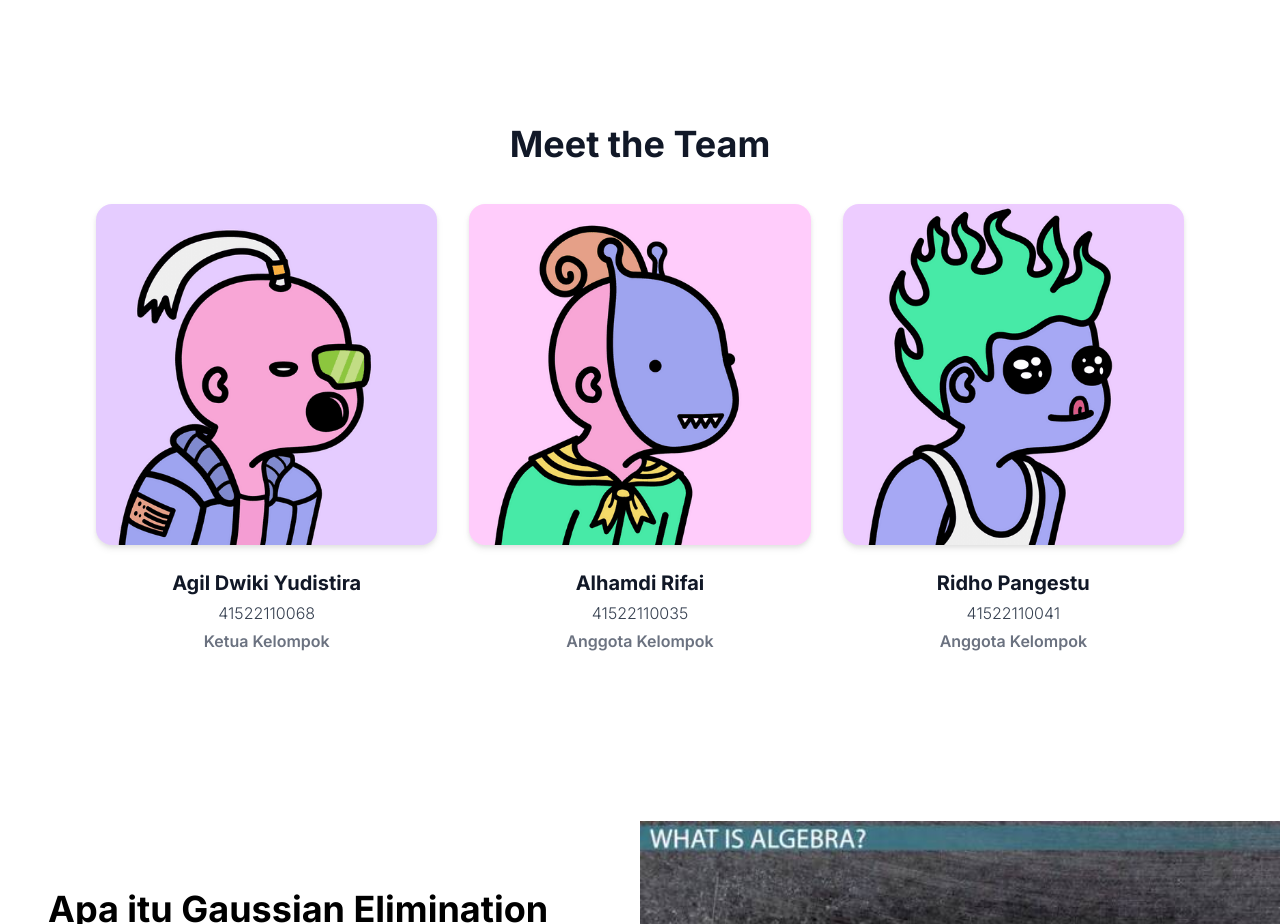
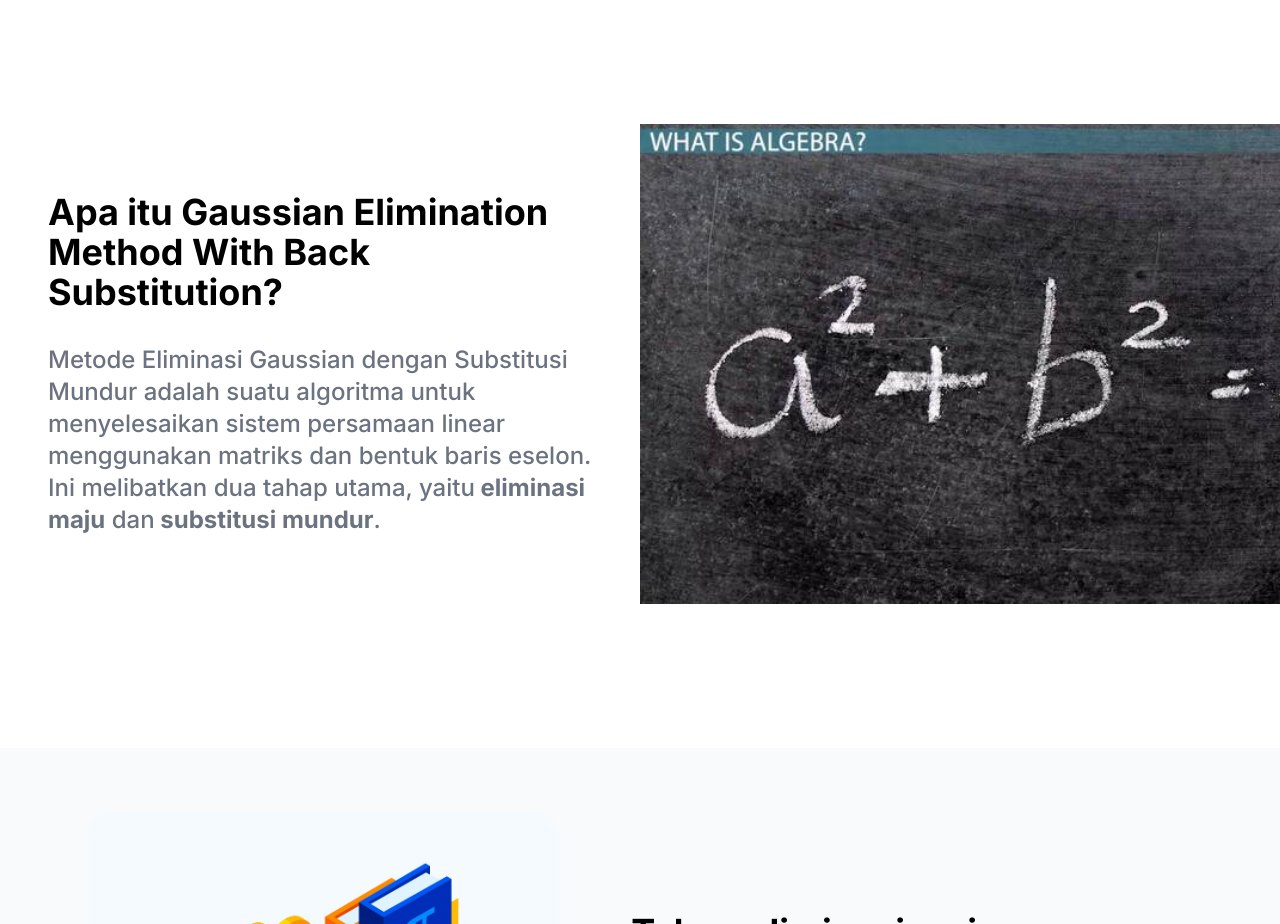
Before and after one commit to agildw/elimination-method-sp, a Next.js app: page / in a window 1280 px wide. Shown: the part 780-1704 px from the top of the page. Built offline with nearby package versions, Linux system fonts and the light colour scheme.

Commit message:
hide our team components

```diff
--- a/app/page.tsx
+++ b/app/page.tsx
@@ -9,7 +9,7 @@ export default function Home() {
   return (
     <main className="flex min-h-screen flex-col items-center space-y-36">
       <SectionOne />
-      <SectionTwo />
+      {/* <SectionTwo /> */}
       <SectionThree />
       <SectionFour />
       {/* <SectionFive /> */}
```
